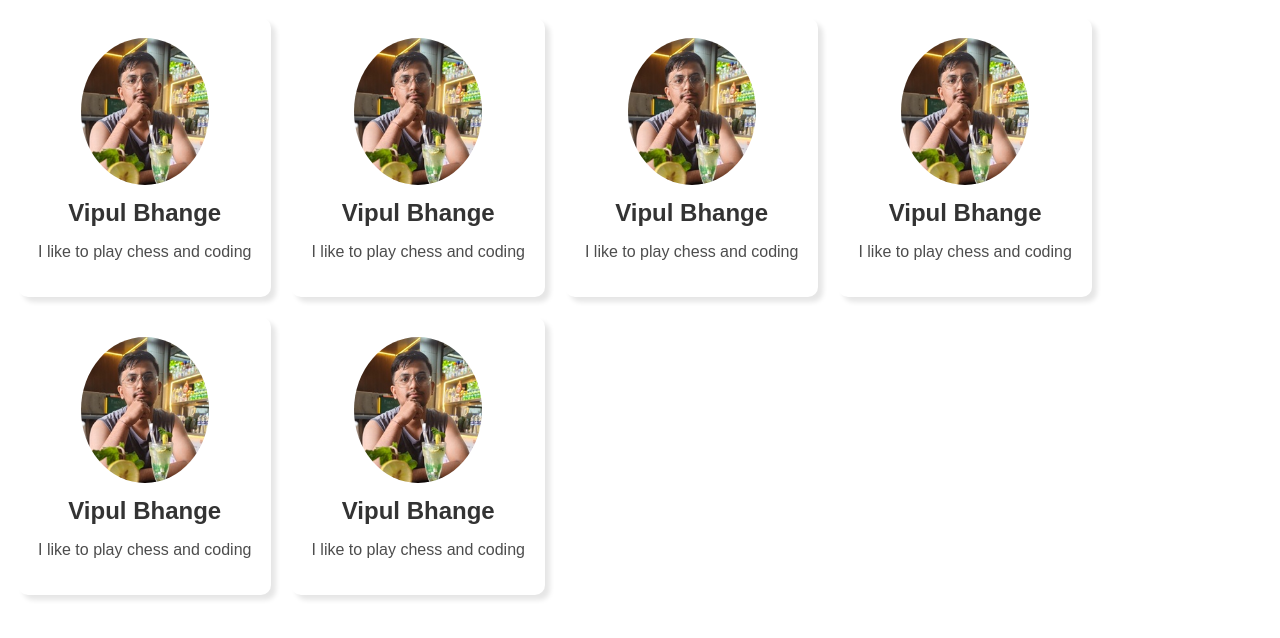
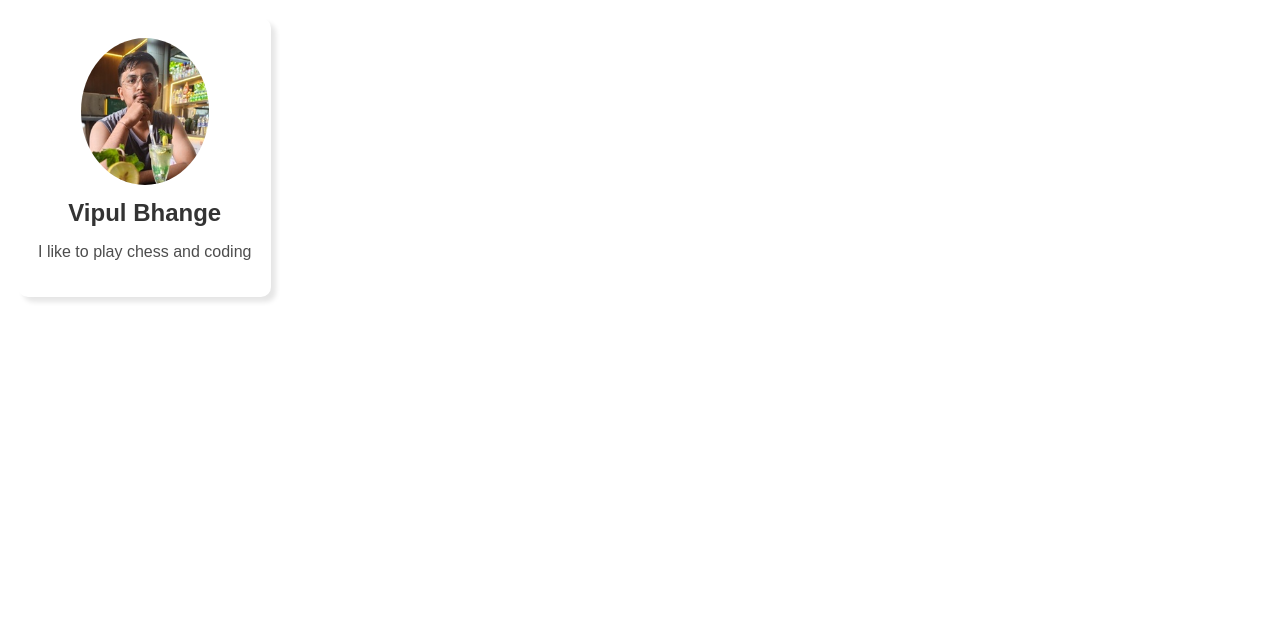
Before and after one commit to VipulBhange711/ReactApp, a React (Vite) app: page / in a window 1280 px wide. Shown: the top 638 px of the page. Built offline with nearby package versions, Linux system fonts and the light colour scheme.

Commit message:
begining of partice set-3 working

```diff
--- a/src/App.jsx
+++ b/src/App.jsx
@@ -4,12 +4,7 @@ function App() {
   return(
 <>
       <Cards/>
-      <Cards/>
 
-      <Cards/>
-      <Cards/>
-      <Cards/>
-      <Cards/>
 
 
 </>
```
